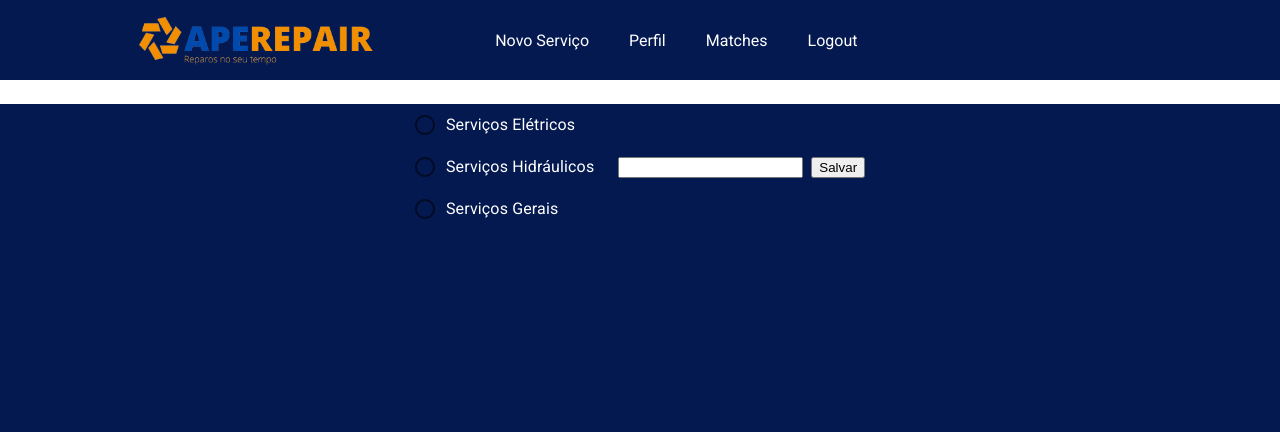
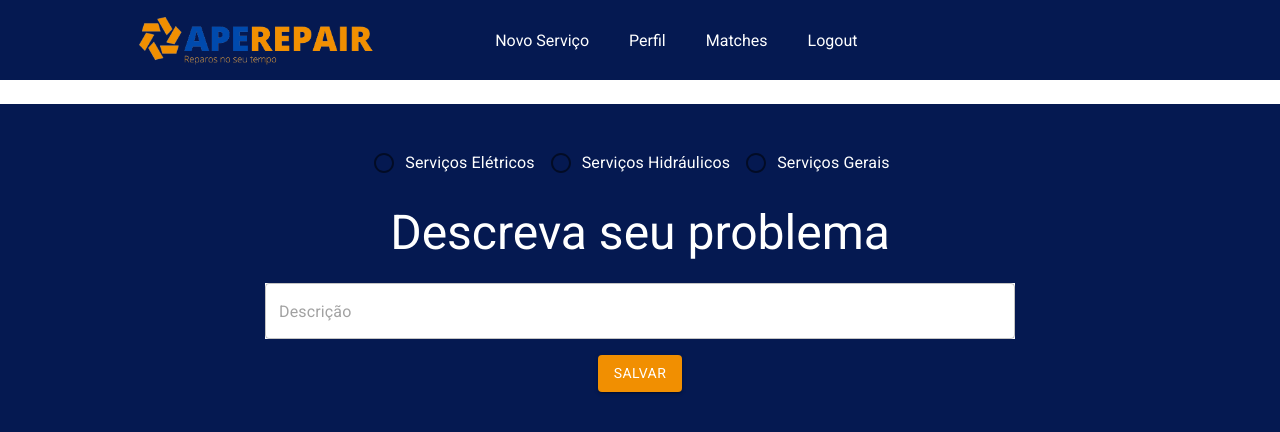
Before and after one commit to Ape-Repair/AR-FrontEnd, a React (Create React App) app: page /pedido-cliente in a window 1280 px wide. Shown: the top 432 px of the page. Built offline with nearby package versions, Linux system fonts and the light colour scheme.

Commit message:
ajuste front login, cadastro, pedido

```diff
--- a/src/components/PedidoCliente/index.jsx
+++ b/src/components/PedidoCliente/index.jsx
@@ -1,12 +1,89 @@
+// import React, { useState } from "react";
+// import { useNavigate } from "react-router-dom";
+
+// import Radio from '@material-ui/core/Radio';
+// import RadioGroup from '@material-ui/core/RadioGroup';
+// import FormControlLabel from '@material-ui/core/FormControlLabel';
+// import FormControl from '@material-ui/core/FormControl';
+// import FormHelperText from '@material-ui/core/FormHelperText';
+// import FormLabel from '@material-ui/core/FormLabel';
+// import api from "../../api";
+
+// function PedidoCliente() {
+//   const navigate = useNavigate();
+//   const [value, setValue] = useState("female");
+//   const [description, setDescription] = useState("");
+
+//   const handleChangeOption = (event) => {
+//     setValue(event.target.value);
+//   };
+
+//   const handleChangeDescription = (event) => {
+//     setDescription(event.target.value);
+//   };
+
+//   function novoPedido() {
+//     const novoServico = {
+//       serviceType: value,
+//       description: description,
+//       customerId: Number(sessionStorage.getItem("id")),
+//     };
+
+//     api
+//       .post("/customers/in/create-order", novoServico)
+//       .then((res) => {
+//         alert("criado");
+//         console.log(res.data)
+//         navigate("/match-cliente");
+//       })
+//       .catch((erro) => {
+//         alert("erro");
+//       });
+//   }
+
+//   return (
+//     <>
+//       <div className="separacao"></div>
+//       <div
+//         style={{
+//           display: "flex",
+//           alignItems: "center",
+//           justifyContent: "center",
+//           gap: "8px",
+//           color: "white",
+//         }}
+//       >
+//         <RadioGroup
+//           name="serviceType"
+//           value={value}
+//           onChange={handleChangeOption}
+//           >
+//           <FormControlLabel value="ELECTRICIAN" control={<Radio />} label="Serviços Elétricos" />
+//           <FormControlLabel value="PLUMBER" control={<Radio />} label="Serviços Hidráulicos" />
+//           <FormControlLabel value="GENERAL_SERVICES" control={<Radio />} label="Serviços Gerais" />
+//         </RadioGroup>
+//         <div>
+//           <input onChange={handleChangeDescription} name="description"></input>
+//         </div>
+//         <button onClick={novoPedido}>Salvar</button>
+//       </div>
+//     </>
+//   );
+// }
+
+// export default PedidoCliente;
+
 import React, { useState } from "react";
 import { useNavigate } from "react-router-dom";
 
-import Radio from '@material-ui/core/Radio';
-import RadioGroup from '@material-ui/core/RadioGroup';
-import FormControlLabel from '@material-ui/core/FormControlLabel';
-import FormControl from '@material-ui/core/FormControl';
-import FormHelperText from '@material-ui/core/FormHelperText';
-import FormLabel from '@material-ui/core/FormLabel';
+import Radio from "@material-ui/core/Radio";
+import RadioGroup from "@material-ui/core/RadioGroup";
+import Typography from '@mui/material/Typography';
+import FormControlLabel from "@material-ui/core/FormControlLabel";
+import TextField from "@mui/material/TextField";
+import Button from "@mui/material/Button";
+
+import "./style.css";
 import api from "../../api";
 
 function PedidoCliente() {
@@ -33,7 +110,7 @@ function PedidoCliente() {
       .post("/customers/in/create-order", novoServico)
       .then((res) => {
         alert("criado");
-        console.log(res.data)
+        console.log(res.data);
         navigate("/match-cliente");
       })
       .catch((erro) => {
@@ -49,23 +126,63 @@ function PedidoCliente() {
           display: "flex",
           alignItems: "center",
           justifyContent: "center",
-          gap: "8px",
+          paddingTop: "3%",
+          gap: "1rem",
           color: "white",
+          flexDirection: "column",
         }}
       >
         <RadioGroup
           name="serviceType"
           value={value}
           onChange={handleChangeOption}
-          >
-          <FormControlLabel value="ELECTRICIAN" control={<Radio />} label="Serviços Elétricos" />
-          <FormControlLabel value="PLUMBER" control={<Radio />} label="Serviços Hidráulicos" />
-          <FormControlLabel value="GENERAL_SERVICES" control={<Radio />} label="Serviços Gerais" />
+          row={true}
+        >
+          <FormControlLabel
+            value="ELECTRICIAN"
+            control={<Radio />}
+            label="Serviços Elétricos"
+          />
+          <FormControlLabel
+            value="PLUMBER"
+            control={<Radio />}
+            label="Serviços Hidráulicos"
+          />
+          <FormControlLabel
+            value="GENERAL_SERVICES"
+            control={<Radio />}
+            label="Serviços Gerais"
+          />
         </RadioGroup>
         <div>
-          <input onChange={handleChangeDescription} name="description"></input>
+        <Typography className="tituloProblema" variant="h3" gutterBottom>
+        Descreva seu problema
+      </Typography>
+          <TextField
+            variant="outlined"
+            id="description"
+            onChange={handleChangeDescription}
+            value={description}
+            required
+            placeholder="Descrição"
+            style={{
+              width: "750px",
+              backgroundColor: "#FFFFFF",
+            }}
+            inputProps={{
+              style: { "::placeholder": { color: "#051951" } },
+            }}
+          />
         </div>
-        <button onClick={novoPedido}>Salvar</button>
+        <div>
+          <Button
+            onClick={novoPedido}
+            variant="contained"
+            style={{ backgroundColor: "#f18f01" }}
+          >
+            Salvar
+          </Button>
+        </div>
       </div>
     </>
   );
--- /dev/null
+++ b/src/components/PedidoCliente/style.css
@@ -0,0 +1,6 @@
+.tituloProblema {
+    display: flex;
+    justify-content: center;
+    align-items: center;
+    padding: 5px;
+  }
--- a/src/components/cadastro/style.css
+++ b/src/components/cadastro/style.css
@@ -11,6 +11,7 @@
   flex-direction: column;
   align-items: center;
   justify-content: center;
+
 }
 
 .cadCliente {
@@ -45,6 +46,8 @@
   flex-direction: column;
   padding: 2rem;
   gap: 0.75rem;
+  /* border: red 1px solid; */
+  border-radius: 3%;
 }
 
 .ruaNumero {
--- a/src/components/navbar/index.jsx
+++ b/src/components/navbar/index.jsx
@@ -26,13 +26,12 @@ function NavBar() {
     transform: "translate(-50%, -50%)",
     width: 400,
     bgcolor: "background.paper",
-    border: "2px solid #000",
-    boxShadow: 24,
     p: 4,
     display: "flex",
     flexDirection: "column",
     padding: "32px",
     gap: "12px",
+    borderRadius: "5%"
   };
 
   const handleLogin = () => {
@@ -123,8 +122,6 @@ function NavBar() {
           </ul>
 
           <Modal
-            aria-labelledby="modal-modal-title"
-            aria-describedby="modal-modal-description"
             open={formModalLogin}
             onClose={() => setFormModalLogin(false)}
           >
```
Also changed, not shown: src/components/PedidoCliente/styke.css (deleted).
